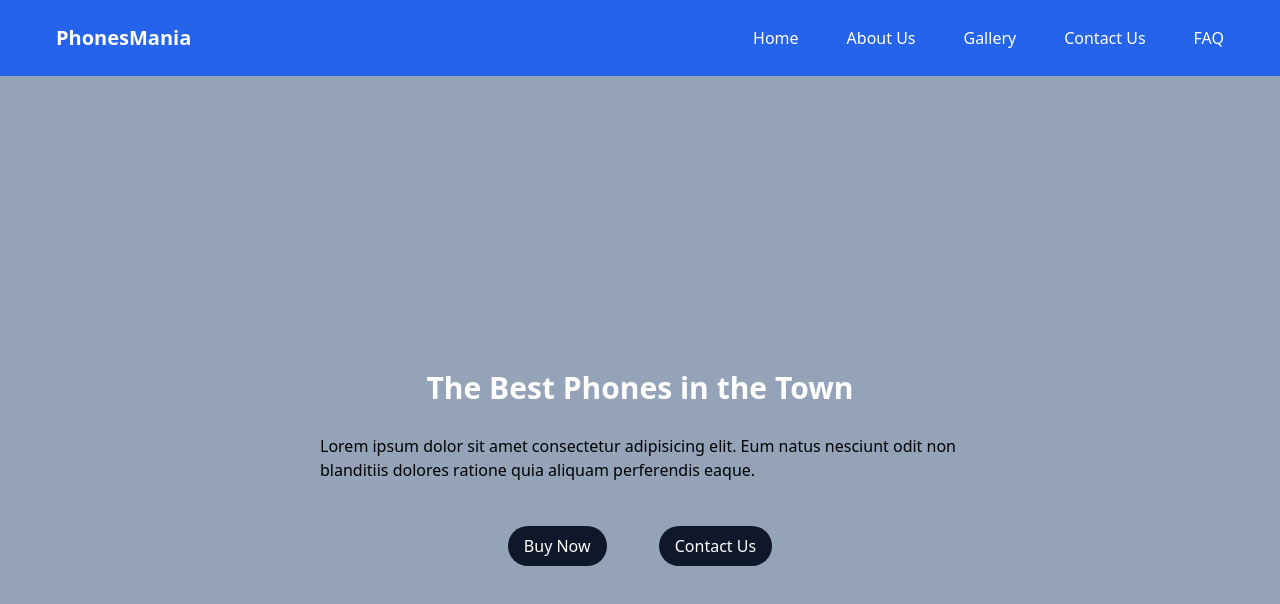
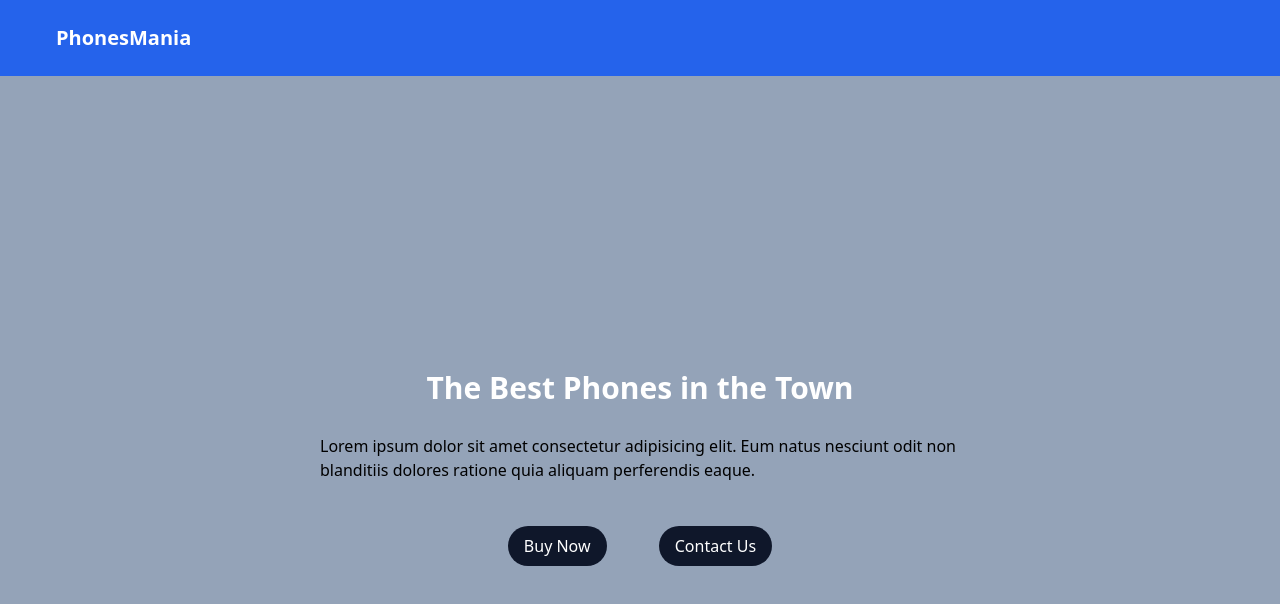
Before and after one commit to Ketan1317/VidHub, a website: page index.html in a window 1280 px wide. Drawn offline with nearby package versions, Linux system fonts and the light colour scheme.

Commit message:
Done Some Changes

```diff
--- a/index.html
+++ b/index.html
@@ -13,13 +13,7 @@
     <div class="bg-blue-600 sticky text-white">
         <div class="flex items-center justify-between px-14 py-6">
             <span class="tt text-xl font-bold flex items-center mx-0 ">PhonesMania</span>
-            <ul class="flex space-x-12 cursor-pointer">
-                <li>Home</li>
-                <li>About Us</li>
-                <li>Gallery</li>
-                <li>Contact Us</li>
-                <li>FAQ</li>
-            </ul>
+
         </div>
     </div>
 
```
